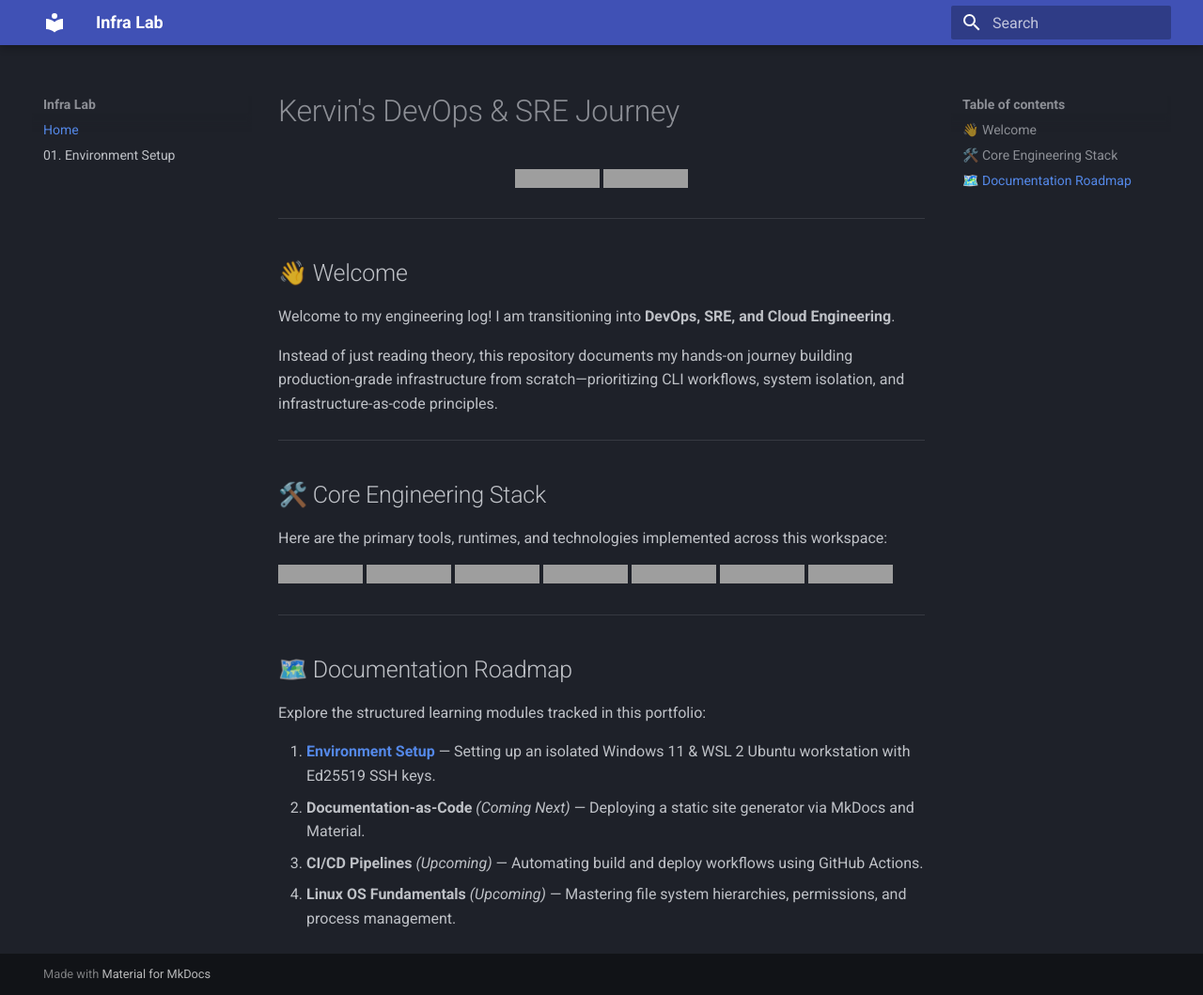
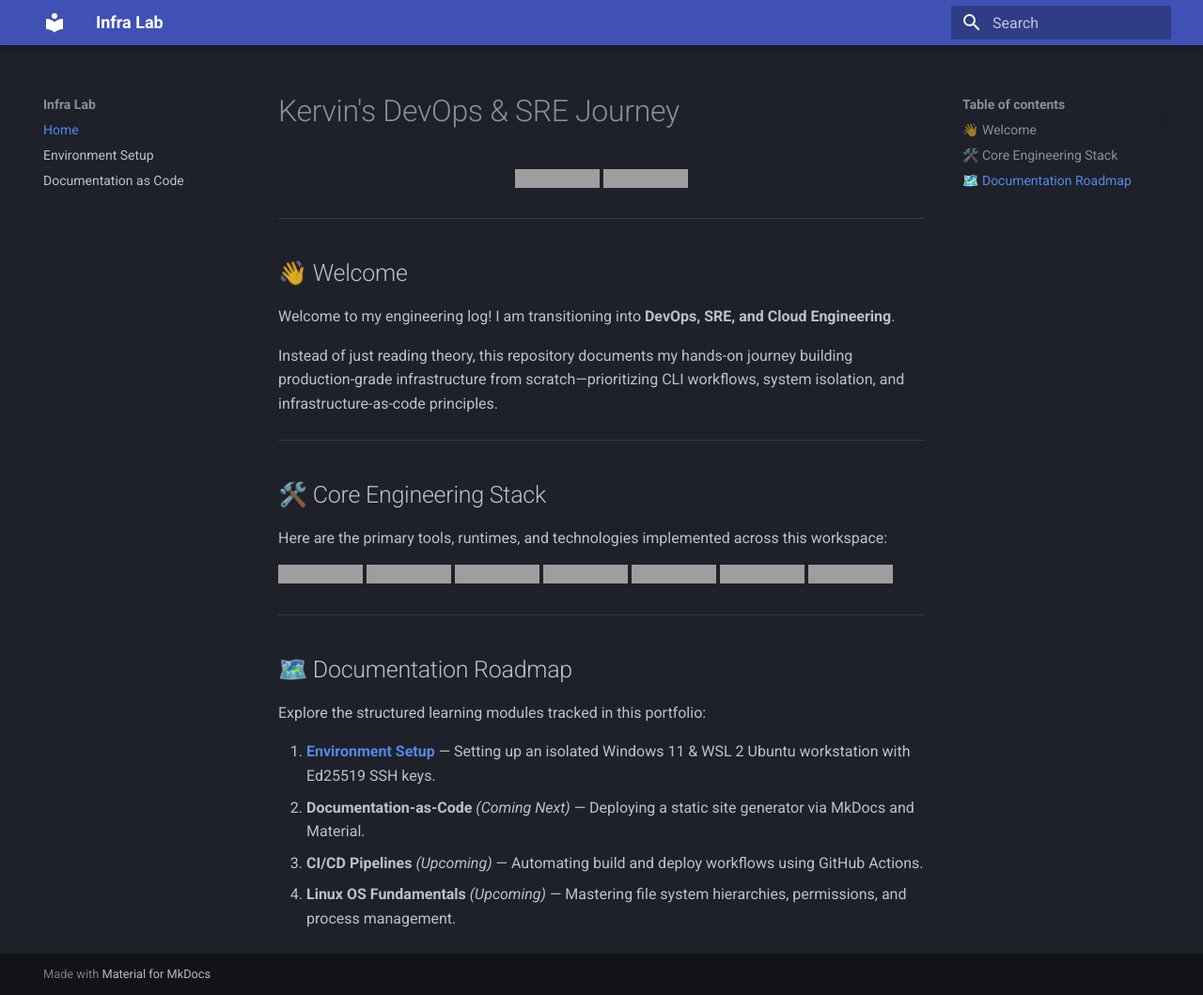
Before and after one commit to kevzkip/DevOps-Journey, an MkDocs documentation site: the page built from docs/index.md, in a window 1280 px wide and 1059 px high. Shown: the whole window at 94% size. Built offline with MkDocs 1.6.1 and Material for MkDocs 9.7.7, drawn with Linux system fonts in a browser that asks for light colours; grey boxes are pictures that could not be loaded.

Commit message:
docs(mkdocs): add missing nav entry and enable strict mode

```diff
--- a/mkdocs.yml
+++ b/mkdocs.yml
@@ -1,6 +1,8 @@
 site_name: Infra Lab
 site_url: https://kevzkip.github.io/infra-lab/
-site_author: Kevin
+site_author: Kevin Kipkorir
+site_description: >-
+  Systems engineering notes — Linux, Go, containers, observability.
 
 theme:
   name: material
@@ -11,11 +13,16 @@ theme:
   features:
     - navigation.instant
     - navigation.tracking
+    - navigation.indexes
+    - navigation.top
     - search.suggest
     - search.highlight
     - content.code.copy
+    - toc.follow
 
-# Clean, ordered navigation mapping to your numbered files
 nav:
-  - Home: 00-index.md
-  - 01. Environment Setup: 01-environment-setup.md
+  - Home: index.md
+  - Environment Setup: 01-environment-setup.md
+  - Documentation as Code: 02-documentation-as-code.md
+
+strict: true
```
Also changed, not shown: docs/index.md (renamed from docs/00-index.md).
